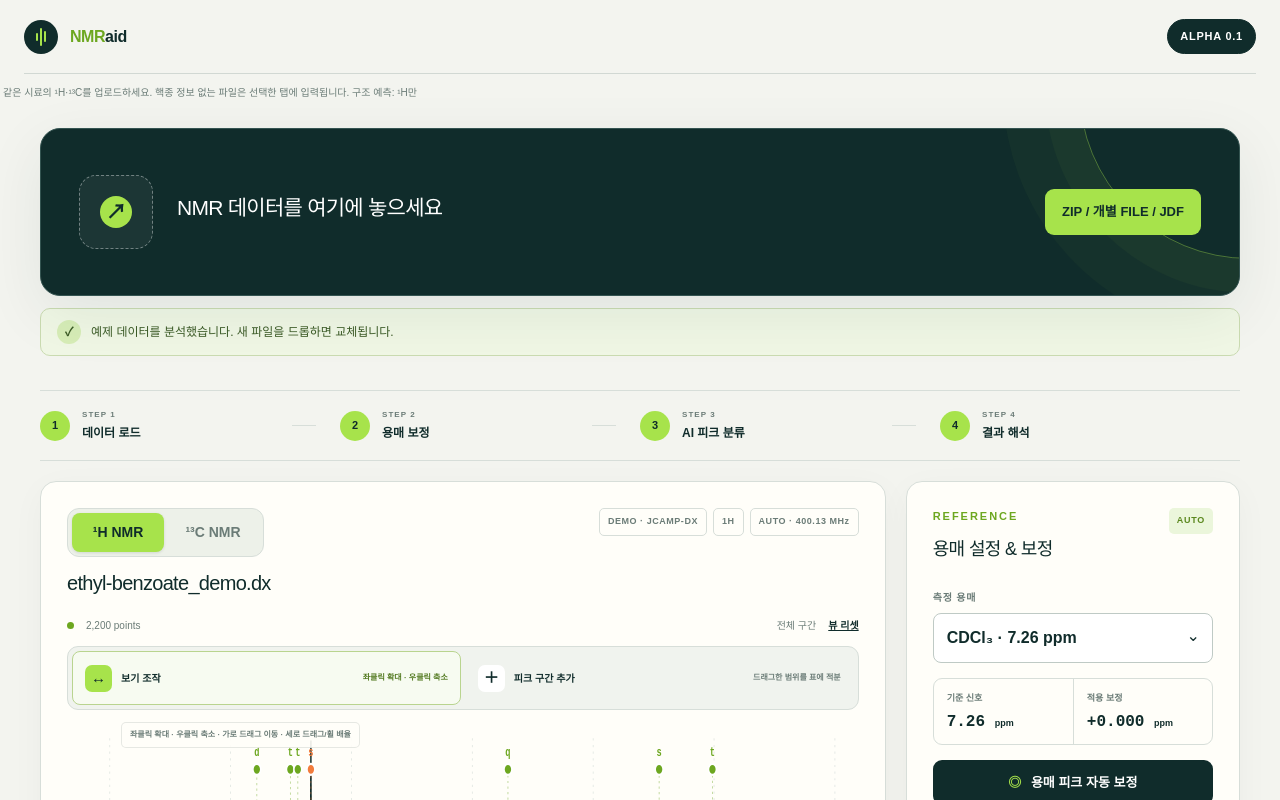
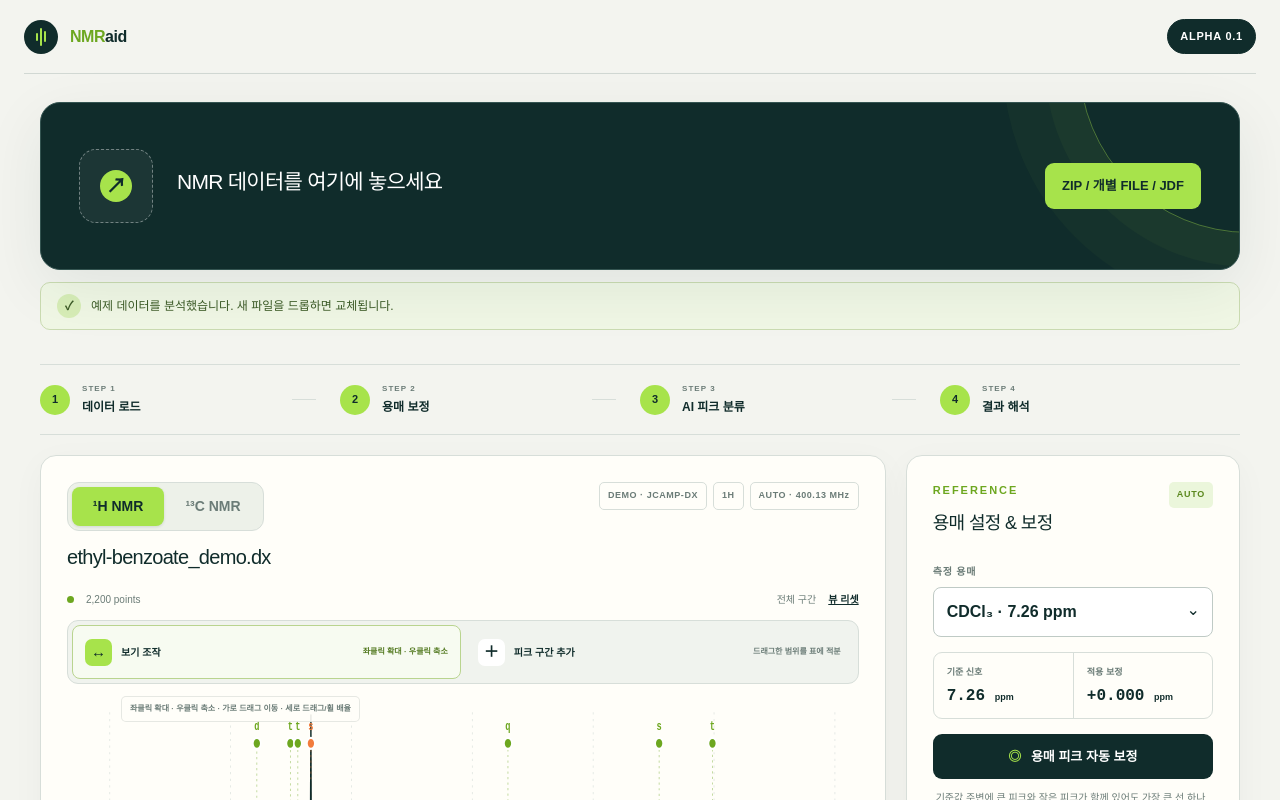
Before and after one commit to youngjun-ha/NMR-searching-tool, a Next.js app: page / in a window 1280 px wide. Shown: the top 800 px of the page. Built offline with nearby package versions, Linux system fonts and the light colour scheme.

Commit message:
Remove upload guidance above NMR workspace

```diff
--- a/app/page.tsx
+++ b/app/page.tsx
@@ -2195,7 +2195,6 @@ function NmrApp() {
         </div>
       </header>
 
-      <p className="helper-text">같은 시료의 ¹H·¹³C를 업로드하세요. 핵종 정보 없는 파일은 선택한 탭에 입력됩니다. 구조 예측: {evidenceLabel}</p>
       <section
         className={`upload-zone ${status}`}
         onDragOver={(event: DragEvent) => event.preventDefault()}
```
